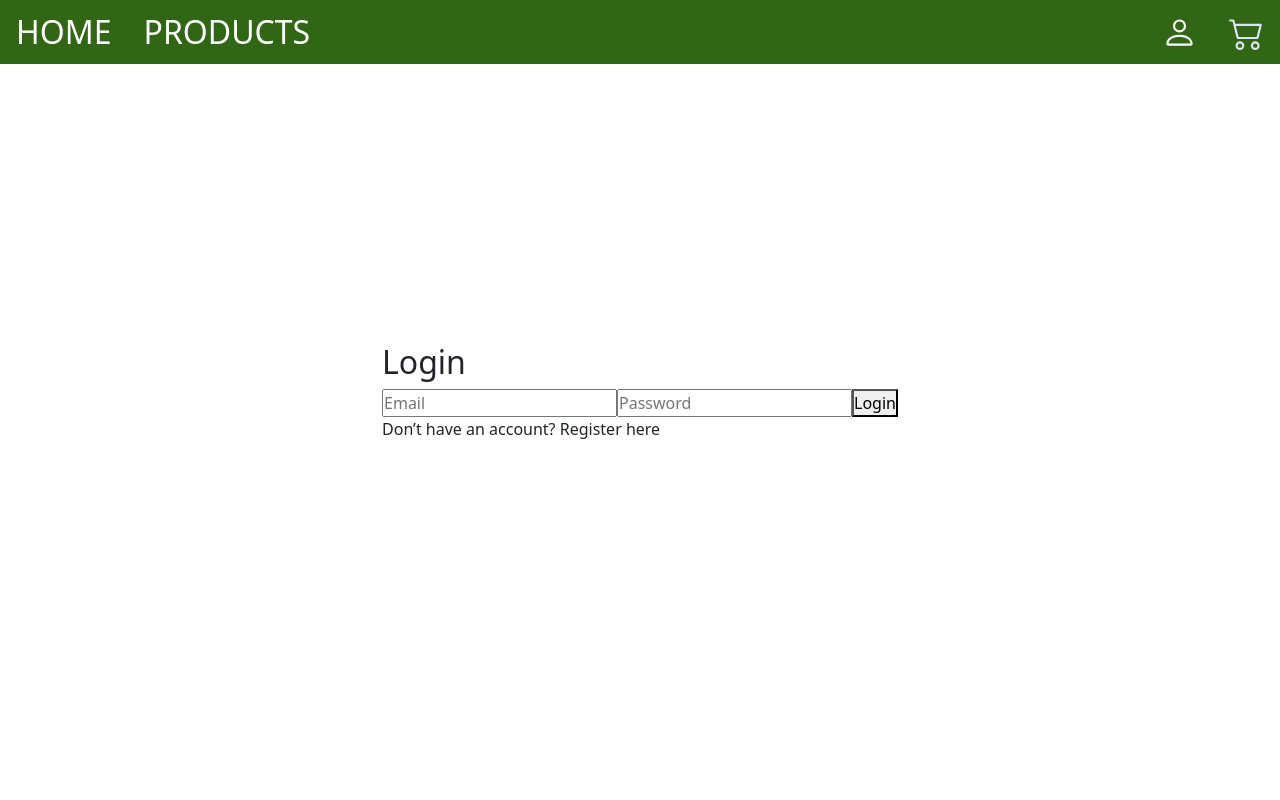
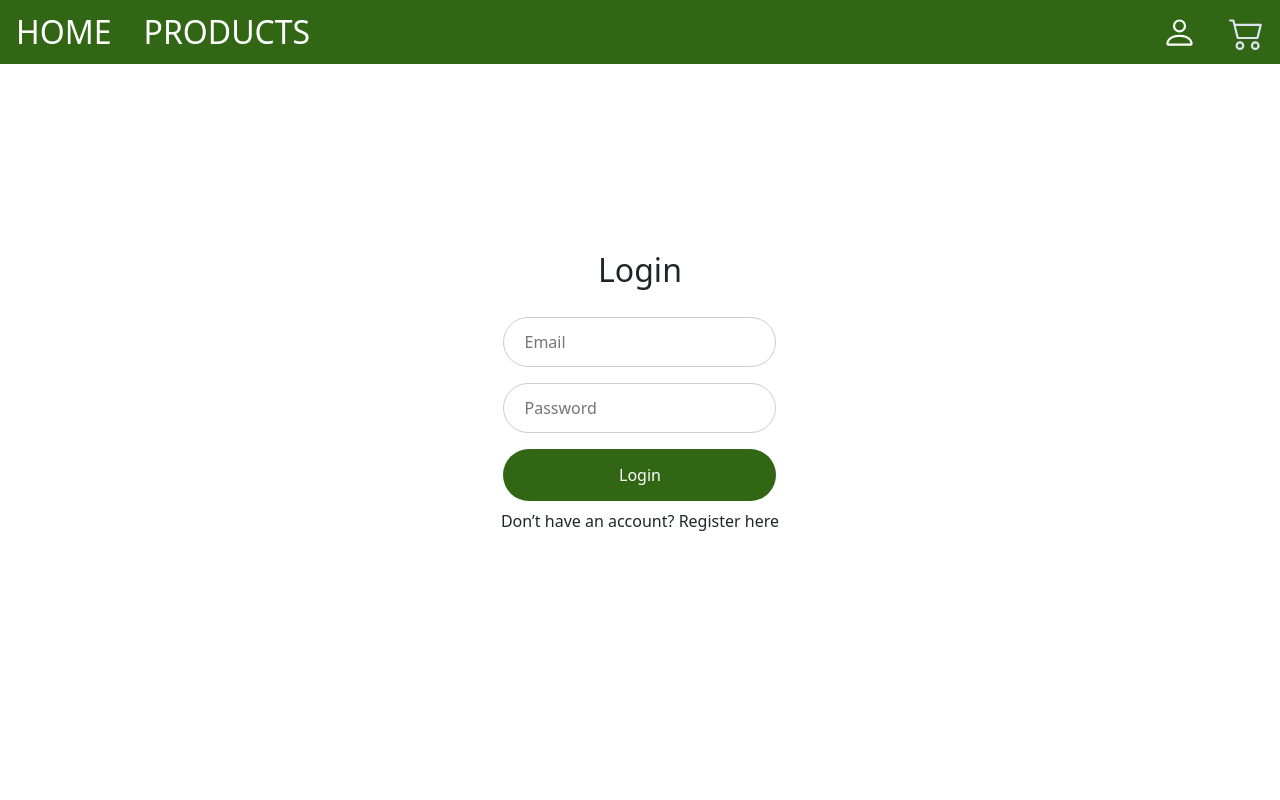
Before and after one commit to nakaay13/vue-project, a Vue app: page /auth in a window 1280 px wide. Shown: the top 800 px of the page. Built offline with nearby package versions, Linux system fonts and the light colour scheme; no server answers.

Commit message:
login css

```diff
--- a/src/components/LoginForm.vue
+++ b/src/components/LoginForm.vue
@@ -1,6 +1,6 @@
 <!-- src/components/LoginForm.vue -->
 <template>
-    <div>
+    <div class="login-container">
       <h2>Login</h2>
       <form @submit.prevent="handleLogin">
         <input v-model="email" type="email" placeholder="Email" required />
@@ -29,3 +29,42 @@
     }
   };
   </script>
+
+<style scoped>
+.login-container {
+  display: flex;
+  flex-direction: column;
+  align-items: center;
+  margin: 50px 0;
+}
+.login-container h2 {
+  margin-bottom: 20px;
+}
+form {
+  display: flex;
+  flex-direction: column;
+  align-items: center;
+}
+button {
+  background-color: #306614;
+  color: #fff;
+  padding: 14px 20px;
+  margin: 8px 0;
+  border: none;
+  cursor: pointer;
+  width: 100%;
+  border-radius: 30px;
+}
+input {
+    width: 100%;
+    padding: 12px 20px;
+    margin: 8px 0;
+    display: inline-block;
+    border: 1px solid #ccc;
+    border-radius: 30px;
+    box-sizing: border-box;
+  }
+  a {
+    cursor: pointer;
+  }
+</style>
--- a/src/components/RegisterForm.vue
+++ b/src/components/RegisterForm.vue
@@ -1,6 +1,6 @@
 <!-- src/components/RegisterForm.vue -->
 <template>
-    <div>
+    <div class="register-container">
       <h2>Register</h2>
       <form @submit.prevent="handleRegister">
         <input v-model="email" type="email" placeholder="Email" required />
@@ -29,3 +29,43 @@
     }
   };
   </script>
+
+
+  <style scoped>
+.register-container {
+  display: flex;
+  flex-direction: column;
+  align-items: center;
+  margin: 50px 0;
+}
+.login-container h2 {
+  margin-bottom: 20px;
+}
+form {
+  display: flex;
+  flex-direction: column;
+  align-items: center;
+}
+button {
+  background-color: #306614;
+  color: #fff;
+  padding: 14px 20px;
+  margin: 8px 0;
+  border: none;
+  cursor: pointer;
+  width: 100%;
+  border-radius: 30px;
+}
+input {
+    width: 100%;
+    padding: 12px 20px;
+    margin: 8px 0;
+    display: inline-block;
+    border: 1px solid #ccc;
+    border-radius: 30px;
+    box-sizing: border-box;
+  }
+  a {
+    cursor: pointer;
+  }
+</style>
--- a/src/views/AuthForm.vue
+++ b/src/views/AuthForm.vue
@@ -46,4 +46,14 @@
   align-items: center;
   height: 100vh;
 }
+button {
+  background-color: #306614;
+  color: #fff;
+  padding: 14px 20px;
+  margin: 8px 0;
+  border: none;
+  cursor: pointer;
+  width: 100%;
+  border-radius: 30px;
+}
 </style>
```
